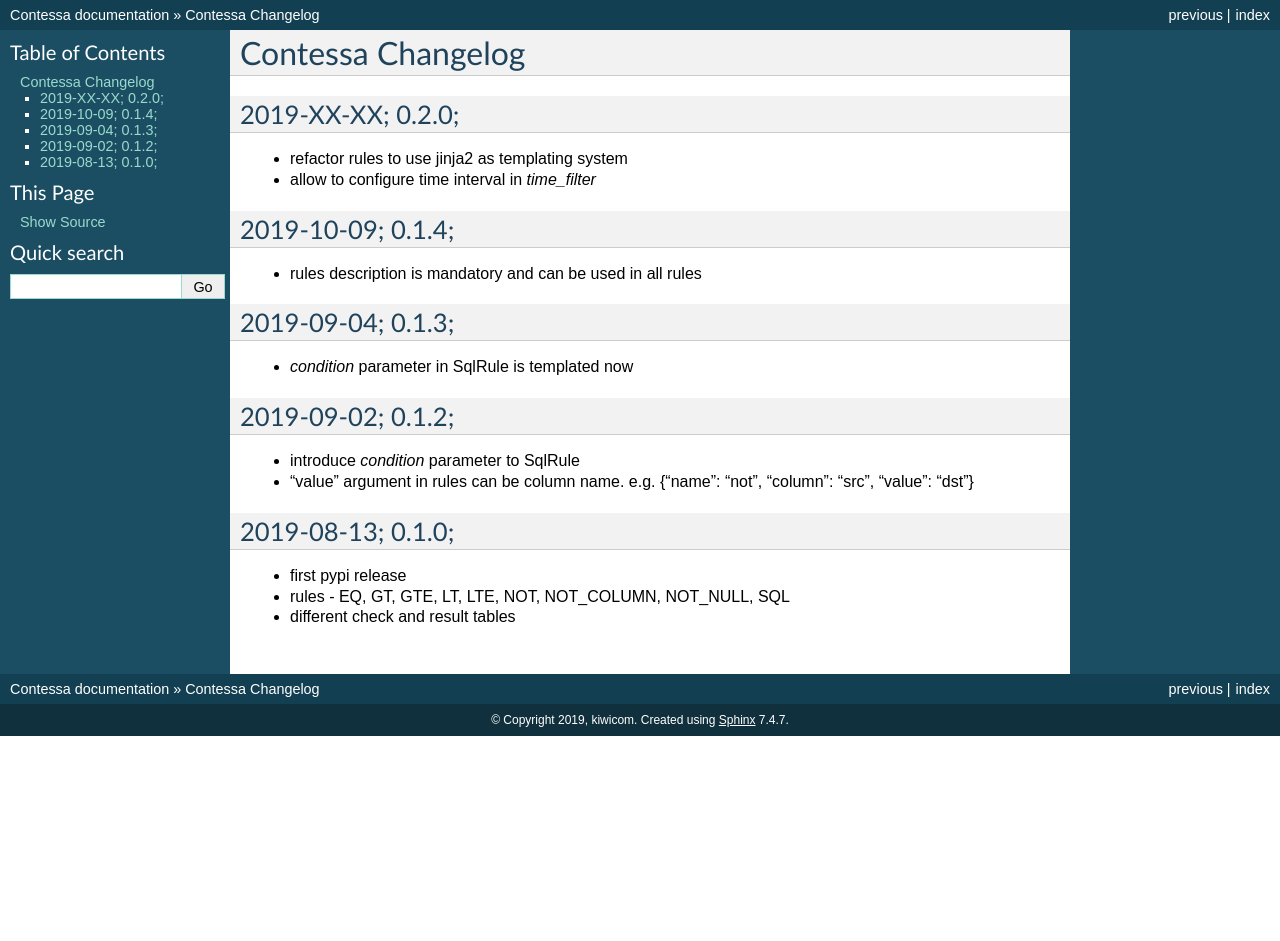
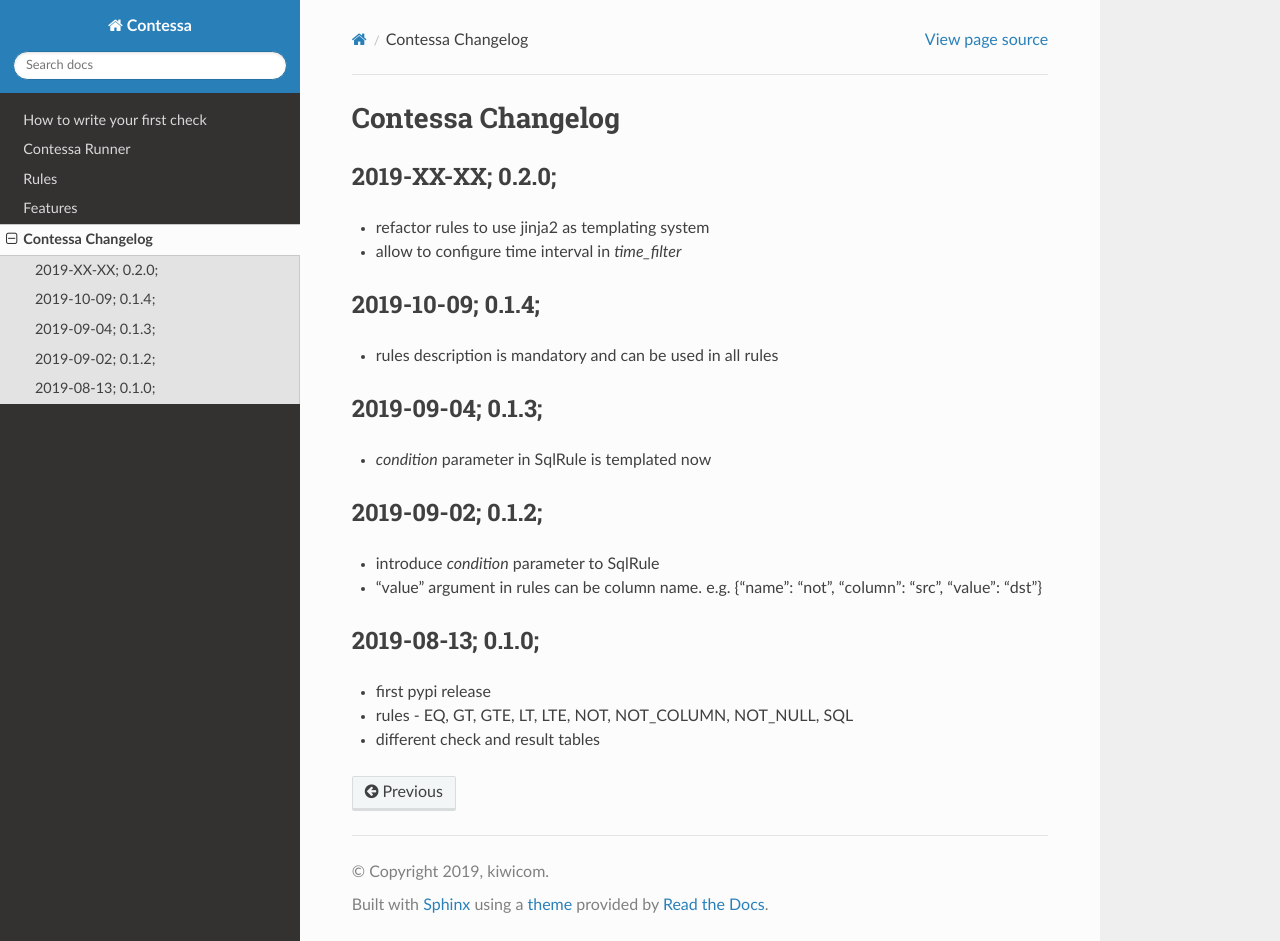
Before and after one commit to kiwicom/contessa, a Sphinx documentation site: the page built from docs/changelog.rst, in a window 1280 px wide and 941 px high. Built offline with Sphinx 7.4.7 and the Read the Docs theme 2.0.0, drawn with Linux system fonts in a browser that asks for light colours.

Commit message:
Use readthedoc theme.

```diff
--- a/docs/conf.py
+++ b/docs/conf.py
@@ -1,10 +1,18 @@
 # -*- coding: utf-8 -*-
 # start ignoring KeywordBear
+
+import sphinx_rtd_theme
+
 
 # Add any Sphinx extension module names here, as strings. They can be
 # extensions coming with Sphinx (named 'sphinx.ext.*') or your custom
 # ones.
-extensions = ["sphinx.ext.autodoc", "sphinx_autodoc_typehints", "sphinx.ext.viewcode"]
+extensions = [
+    "sphinx.ext.autodoc",
+    "sphinx_autodoc_typehints",
+    "sphinx.ext.viewcode",
+    "sphinx_rtd_theme",
+]
 
 # Add any paths that contain templates here, relative to this directory.
 templates_path = ["_templates"]
@@ -113,3 +121,4 @@
 # stop ignoring
 
 html_sidebars = {"**": ["localtoc.html", "sourcelink.html", "searchbox.html"]}
+html_theme = "sphinx_rtd_theme"
--- a/docs/index.rst
+++ b/docs/index.rst
@@ -14,6 +14,7 @@
 .. toctree::
    :maxdepth: 2
 
+   quick_start
    runner
    rules
 
--- /dev/null
+++ b/docs/quick_start.rst
@@ -0,0 +1,4 @@
+How to write your first check
+==============================
+
+# todo
--- a/requirements-docs.txt
+++ b/requirements-docs.txt
@@ -22,6 +22,7 @@
 six==1.12.0               # via livereload, packaging
 snowballstemmer==2.0.0    # via sphinx
 sphinx-autodoc-typehints==1.8.0
+sphinx-rtd-theme==0.4.3
 sphinx==2.2.0
 sphinxcontrib-applehelp==1.0.1  # via sphinx
 sphinxcontrib-devhelp==1.0.1  # via sphinx
```
Also changed, not shown: docs/features.rst (+5 -8 lines), 1 other file.
